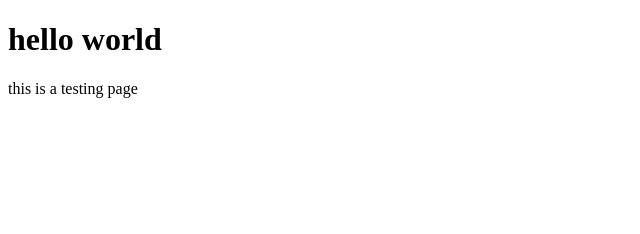
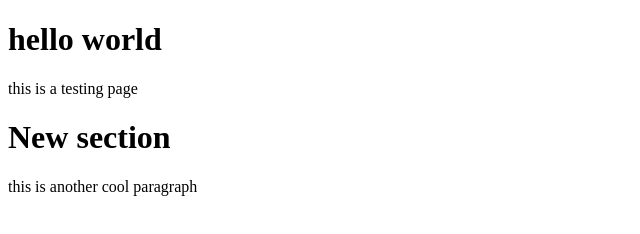
Before and after one commit to jamilohayia/first-class-repo, a plain HTML site: page index.html in a window 1280 px wide. Shown: the whole page, without its empty margins (0-640 px from the left). Drawn offline with Linux system fonts and the light colour scheme.

Commit message:
added new paragraph

```diff
--- a/index.html
+++ b/index.html
@@ -8,5 +8,8 @@
 <body>
     <h1>hello world</h1>
     <p>this is a testing page</p>
+
+    <h1>New section</h1>
+    <p>this is another cool paragraph</p>
 </body>
 </html>
```
